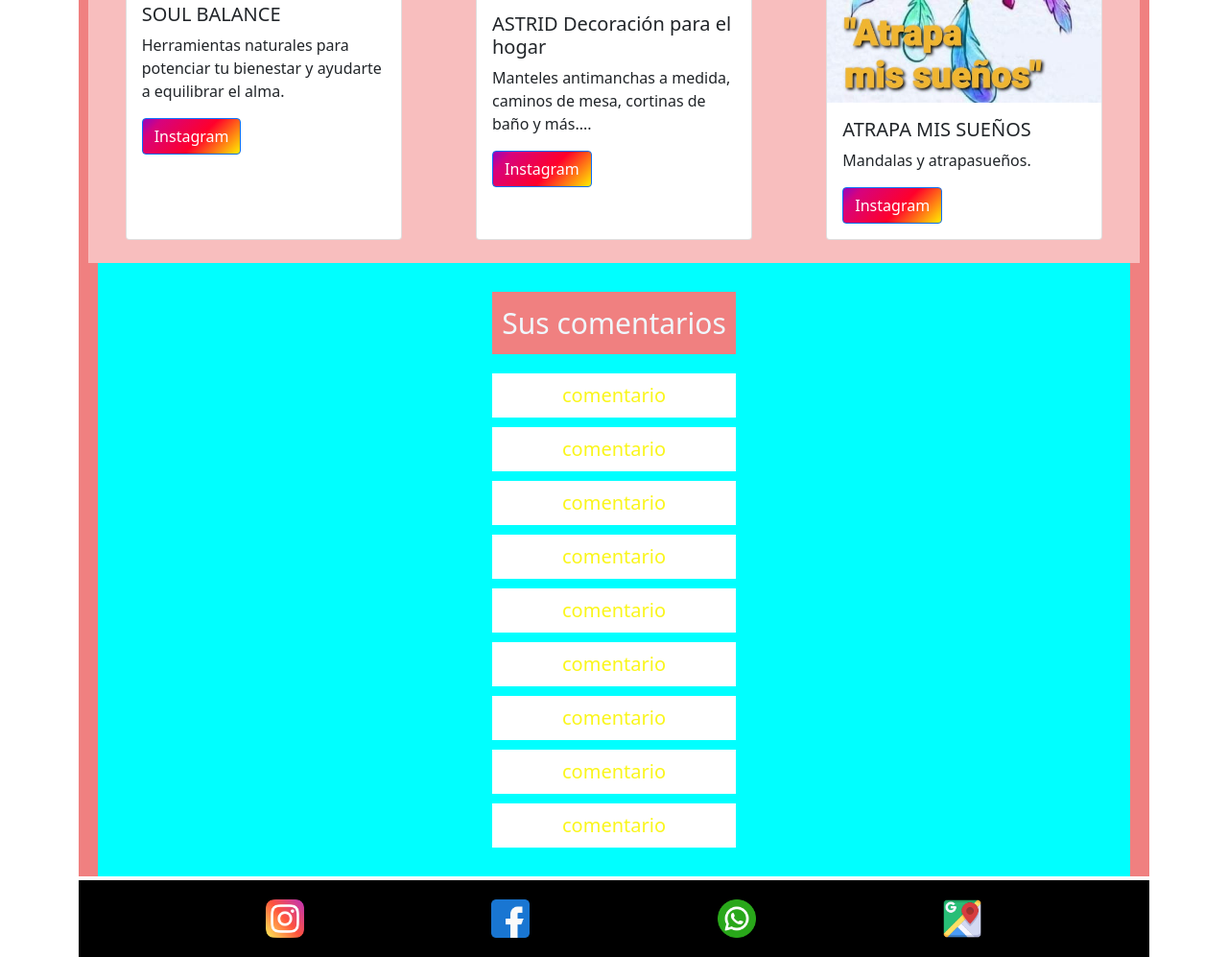
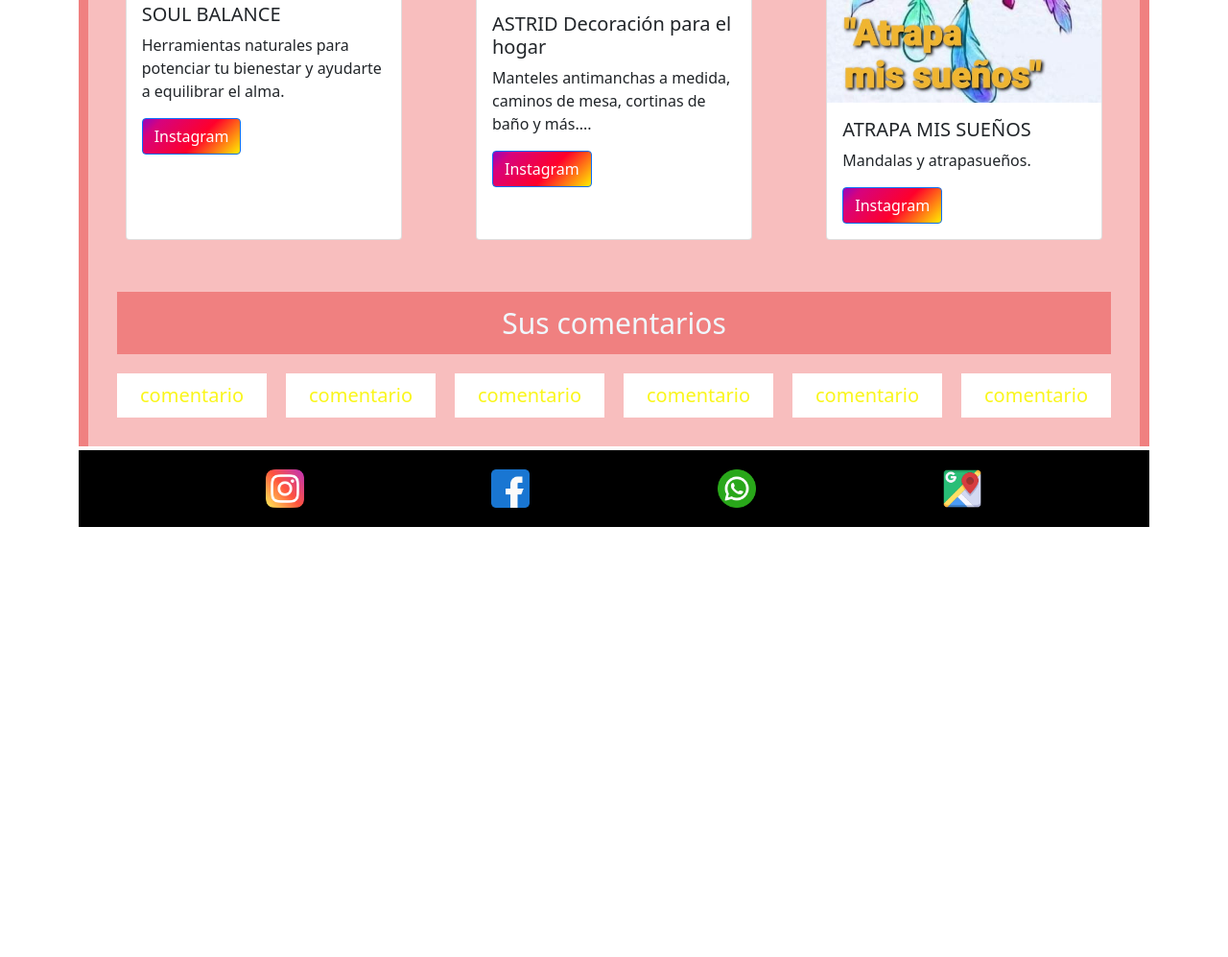
Before and after one commit to Nicolas3009/git.githup, a plain HTML site: page pages/emprendedores.html in a window 1280 px wide. Shown: the part 5339-6336 px from the top of the page at 96% size. After the commit the page ends 5888 px from the top, so only its background shows below. Drawn offline with Linux system fonts and the light colour scheme; files whose address does not match are found by name.

Commit message:
modificaciones en comentarios

```diff
--- a/css/estilo.css
+++ b/css/estilo.css
@@ -257,17 +257,21 @@
 .sectioneComentarios {
   display: flex;
   justify-content: space-around;
-  background-color: aqua;
-  margin: 0 20px 0 20px;
+  background-color: rgba(255, 255, 255, 0.486);
+  margin: 0 10px 0 10px;
 }
 
 .sectioneComentarios>div {
+  margin: 20px;
+  width: 100%;
+}
+.sectioneComentarios>div div{
   display: flex;
-  flex-direction: column;
-  margin: 20px;
+  justify-content: space-evenly;
 }
 
 .sectioneComentarios>div div p {
+  width: 100%;
   background-color: white;
   font-size: 20px;
   padding: 8px;
@@ -281,11 +285,6 @@
   padding: 10px;
   margin: 10px;
   text-align: center;
-}
-
-.sectioneComentarios>div p {
-  display: flex;
-  flex-direction: column;
 }
 
 .sectioneEmprendedores {
--- a/pages/emprendedores.html
+++ b/pages/emprendedores.html
@@ -389,16 +389,13 @@
                         <p>comentario</p>
                         <p>comentario</p>
                         <p>comentario</p>
-                        <p>comentario</p>
-                        <p>comentario</p>
-                        <p>comentario</p>
                     </div>
                 </div>
             </section>
         </main>
         <footer class="footer">
             <div>
-                <a href="" https://www.instagram.com/per_la_terra_ferias/""><img src="../imagenes/logo.instagram.png"
+                <a href=" https://www.instagram.com/per_la_terra_ferias/"><img src="../imagenes/logo.instagram.png"
                         width="50px"></a>
                 <a href="https://www.facebook.com/"> <img src="../imagenes/logo.faceboock.png"" width=" 50px"></a>
                 <a href="https://web.whatsapp.com/"> <img src="../imagenes/logo.whatsapp.png" width="50px"></a>
```
Also changed, not shown: pages/nuestros-servicios.html (+1 -1 lines).
